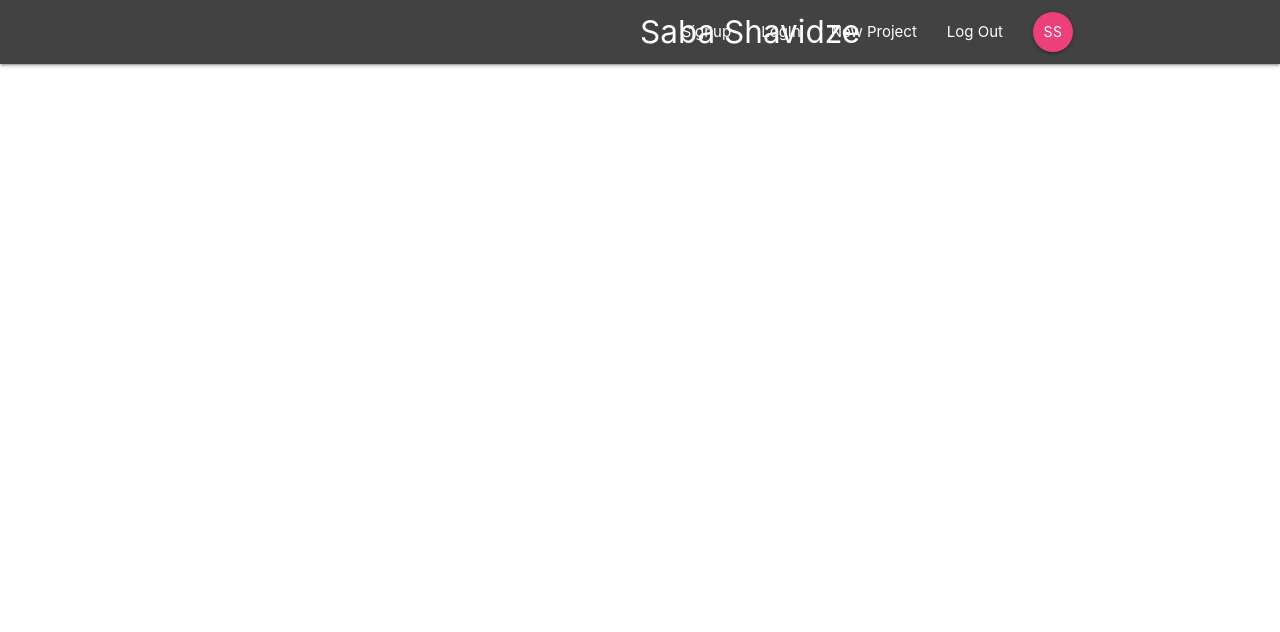
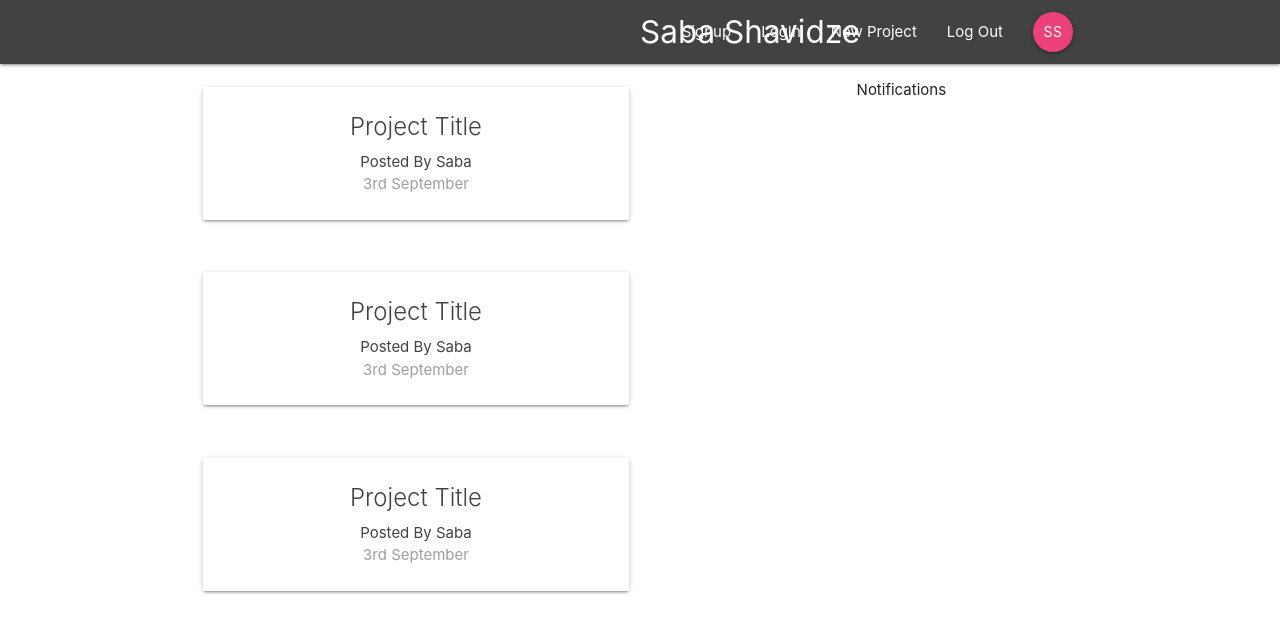
Before and after one commit to shavidze/React-Redux-Firebase_SideProject, a React (Create React App) app: page / in a window 1280 px wide. Shown: the top 632 px of the page. Built offline with nearby package versions, Linux system fonts and the light colour scheme.

Commit message:
dashboard

```diff
--- a/src/App.js
+++ b/src/App.js
@@ -1,15 +1,19 @@
 import React from "react";
-import { BrowserRouter } from "react-router-dom";
+import { BrowserRouter, Switch, Route } from "react-router-dom";
 
 import logo from "./logo.svg";
 import "./App.css";
 import Navbar from "./components/layout/Navbar";
+import Dashboard from "./components/dashboard/Dashboard";
 
 function App() {
   return (
     <BrowserRouter>
       <div className="App">
         <Navbar></Navbar>
+        <Switch>
+          <Route path="/" component={Dashboard} />
+        </Switch>
       </div>
     </BrowserRouter>
   );
--- a/src/components/dashboard/Dashboard.js
+++ b/src/components/dashboard/Dashboard.js
@@ -0,0 +1,22 @@
+import React, { Component } from "react";
+import Notifications from "./Notifications";
+import { ProjectList } from "../projects/ProjectList";
+
+export class Dashboard extends Component {
+  render() {
+    return (
+      <div className="dashboard container">
+        <div className="row">
+          <div className="col s12 m6">
+            <ProjectList></ProjectList>
+          </div>
+          <div className="col s12 m5 offset-m1">
+            <Notifications></Notifications>
+          </div>
+        </div>
+      </div>
+    );
+  }
+}
+
+export default Dashboard;
--- a/src/components/dashboard/Notifications.js
+++ b/src/components/dashboard/Notifications.js
@@ -0,0 +1,11 @@
+import React from "react";
+
+const Notifications = () => {
+  return (
+    <div>
+      <p>Notifications</p>
+    </div>
+  );
+};
+
+export default Notifications;
--- /dev/null
+++ b/src/components/projects/ProjectList.js
@@ -0,0 +1,37 @@
+import React from "react";
+
+export const ProjectList = () => {
+  return (
+    <div>
+      <div className="project-list section">
+        <div className="card z-depth0 projectsummary">
+          <div className="card-content grey-text text-darken-3">
+            <span className="card-title">Project Title</span>
+            <p>Posted By Saba</p>
+            <p className="grey-text">3rd September</p>
+          </div>
+        </div>
+      </div>
+
+      <div className="project-list section">
+        <div className="card z-depth0 projectsummary">
+          <div className="card-content grey-text text-darken-3">
+            <span className="card-title">Project Title</span>
+            <p>Posted By Saba</p>
+            <p className="grey-text">3rd September</p>
+          </div>
+        </div>
+      </div>
+
+      <div className="project-list section">
+        <div className="card z-depth0 projectsummary">
+          <div className="card-content grey-text text-darken-3">
+            <span className="card-title">Project Title</span>
+            <p>Posted By Saba</p>
+            <p className="grey-text">3rd September</p>
+          </div>
+        </div>
+      </div>
+    </div>
+  );
+};
```
